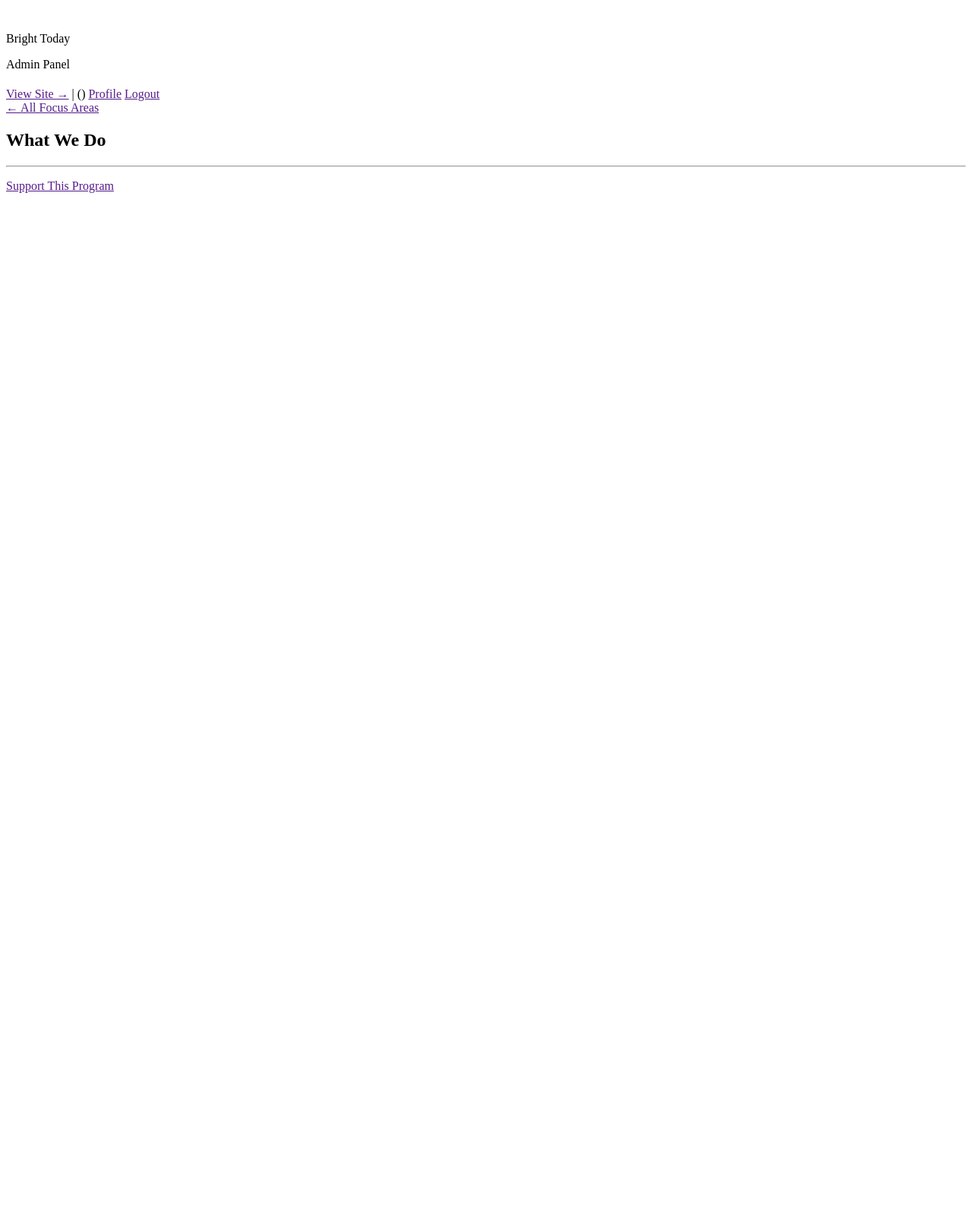
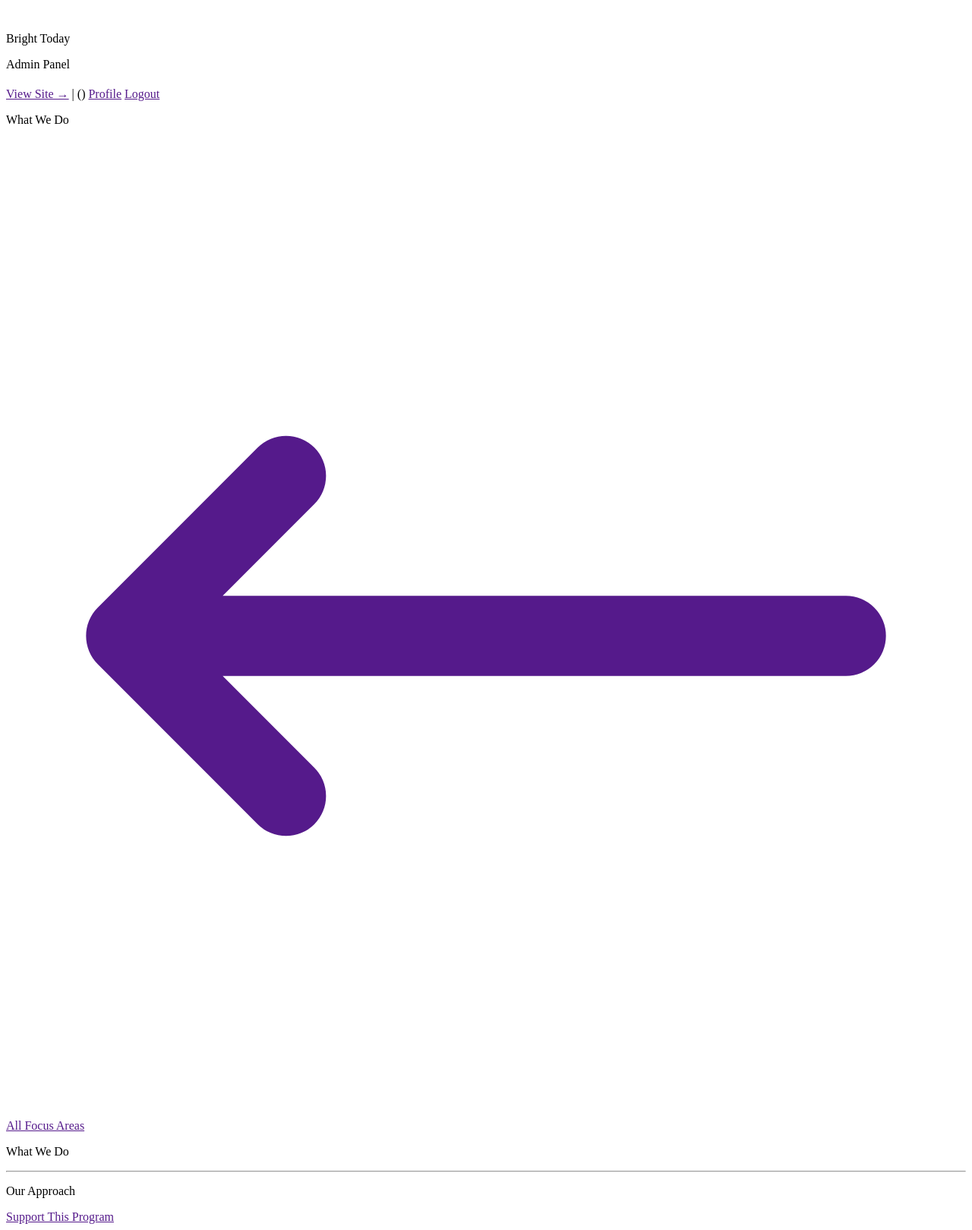
Before and after one commit to sai12092003/brighttf, a PHP site: template app/views/public/focus-area-single.php in a window 1280 px wide. Shown: the whole page at 76% size. Before the commit the page ends 254 px from the top, so only its background shows below. Run offline with PHP 8.4, Linux system fonts and the light colour scheme; the template is opened without the code that fills it: most values are stand-ins (such as "Sample title", 1, 10 or a date in 2020); data that the repository does not hold is empty.

Commit message:
Redesign focus area detail page to match site's page structure
- Centered gradient hero with eyebrow + title + goal text, matching
  the /focus-areas listing page and other detail pages
- Add the focus area's featured image (was in the DB but never
  rendered on this page), shown blog-post-style below the hero
- Move the back link out of the hero into the content section
- Split action/long-description into labeled 'What We Do' /
  'Our Approach' sections instead of an unlabeled wall of text

```diff
--- a/app/views/public/focus-area-single.php
+++ b/app/views/public/focus-area-single.php
@@ -2,23 +2,36 @@
 /** @var array $area */
 ?>
 <section class="bg-brand-gradient text-white">
-    <div class="container-custom py-20">
-        <a href="<?= base_url('/focus-areas') ?>" class="text-sm text-brand-blue-200 hover:text-white">&larr; All Focus Areas</a>
-        <h1 class="mt-4 font-display text-4xl sm:text-5xl font-semibold"><?= e($area['title']) ?></h1>
-        <p class="mt-4 max-w-2xl text-lg text-brand-blue-100"><?= e($area['goal_text']) ?></p>
+    <div class="container-custom py-20 text-center">
+        <p class="eyebrow !text-brand-orange-300">What We Do</p>
+        <h1 class="mt-3 font-display text-4xl sm:text-5xl font-semibold"><?= e($area['title']) ?></h1>
+        <p class="mt-5 max-w-2xl mx-auto text-brand-blue-100 text-lg"><?= e($area['goal_text']) ?></p>
     </div>
 </section>
 
+<?php if (!empty($area['icon_path'])): ?>
+    <div class="container-custom -mt-10">
+        <img src="<?= upload_url($area['icon_path']) ?>" alt="<?= e($area['title']) ?>" class="w-full max-h-[420px] object-cover rounded-3xl shadow-soft-lg">
+    </div>
+<?php endif; ?>
+
 <section class="section">
     <div class="container-custom max-w-3xl">
-        <div class="card p-8 sm:p-10 reveal">
-            <h2 class="font-display text-xl font-semibold text-brand-blue-900">What We Do</h2>
-            <p class="mt-3 text-brand-neutral-700 leading-relaxed"><?= e($area['action_text']) ?></p>
+        <a href="<?= base_url('/focus-areas') ?>" class="inline-flex items-center gap-1.5 text-sm font-semibold text-brand-blue-800 hover:text-brand-orange-600">
+            <svg xmlns="http://www.w3.org/2000/svg" class="h-4 w-4" fill="none" viewBox="0 0 24 24" stroke="currentColor" stroke-width="2"><path stroke-linecap="round" stroke-linejoin="round" d="M7 16l-4-4m0 0l4-4m-4 4h18" /></svg>
+            All Focus Areas
+        </a>
+
+        <div class="mt-6 card p-8 sm:p-10 reveal">
+            <p class="text-sm font-semibold text-brand-orange-600 uppercase tracking-wide">What We Do</p>
+            <p class="mt-2 text-brand-neutral-700 leading-relaxed"><?= e($area['action_text']) ?></p>
             <?php if (!empty($area['long_description'])): ?>
                 <hr class="my-6 border-brand-neutral-200">
-                <p class="text-brand-neutral-700 leading-relaxed"><?= e($area['long_description']) ?></p>
+                <p class="text-sm font-semibold text-brand-orange-600 uppercase tracking-wide">Our Approach</p>
+                <p class="mt-2 text-brand-neutral-700 leading-relaxed"><?= e($area['long_description']) ?></p>
             <?php endif; ?>
         </div>
+
         <div class="mt-10 text-center">
             <a href="<?= base_url('/get-involved') ?>" class="btn-primary">Support This Program</a>
         </div>
```
